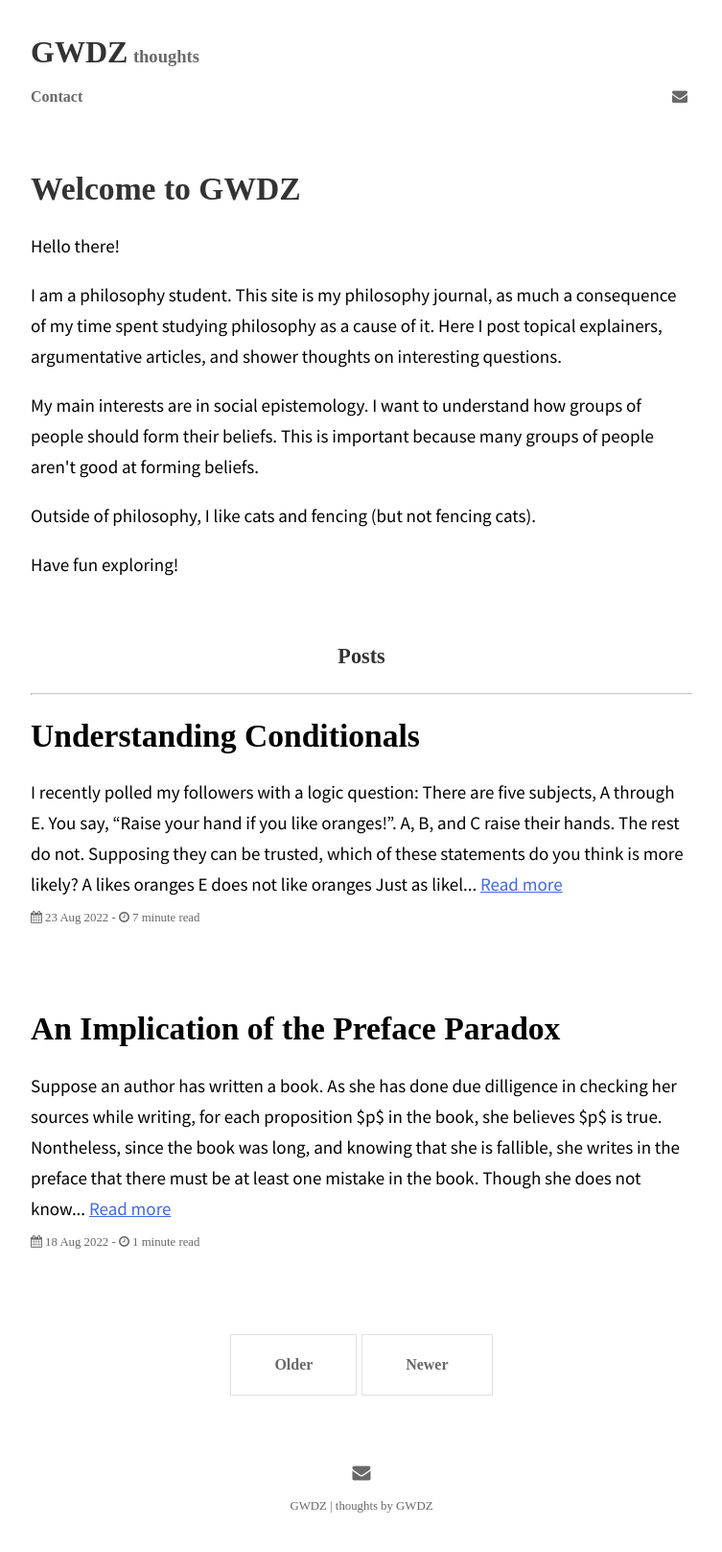
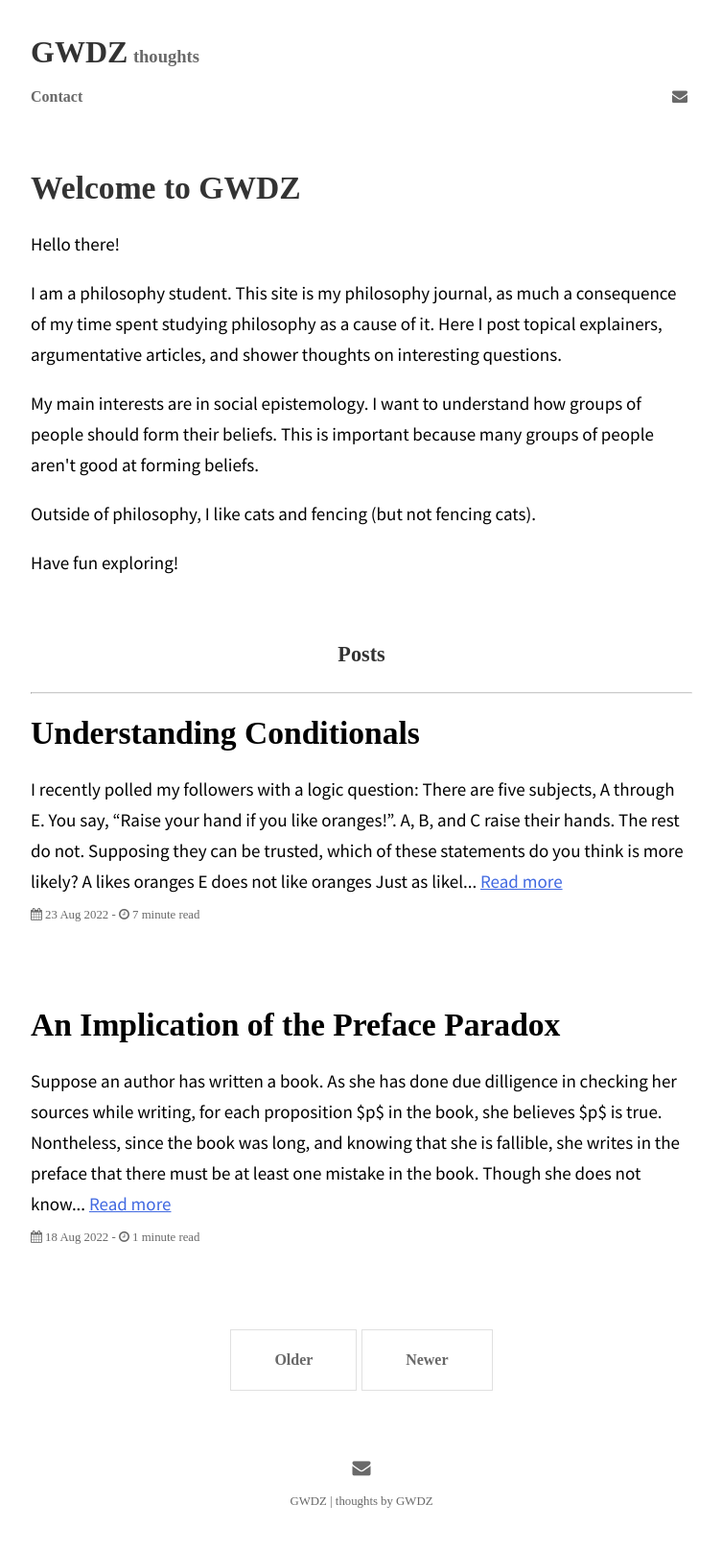
Before and after one commit to GWDZ-true/gwdz-site, a Jekyll site: the page built from index.html, in a window 1280 px wide. Shown: the whole page at 96% size, without its empty margins (263-1016 px from the left). Built offline with Jekyll 4.4.1, drawn with Linux system fonts in a browser that asks for light colours; some web fonts are replaced; the list of posts is cut into pages by our own code.

Commit message:
Update _base.scss

```diff
--- a/_sass/_base.scss
+++ b/_sass/_base.scss
@@ -27,7 +27,7 @@
 
 h1 {
   font-size: 2.1rem;
-  line-height: 2.5rem;
+  line-height: 2.4rem;
   color: black;
 }
 
```
